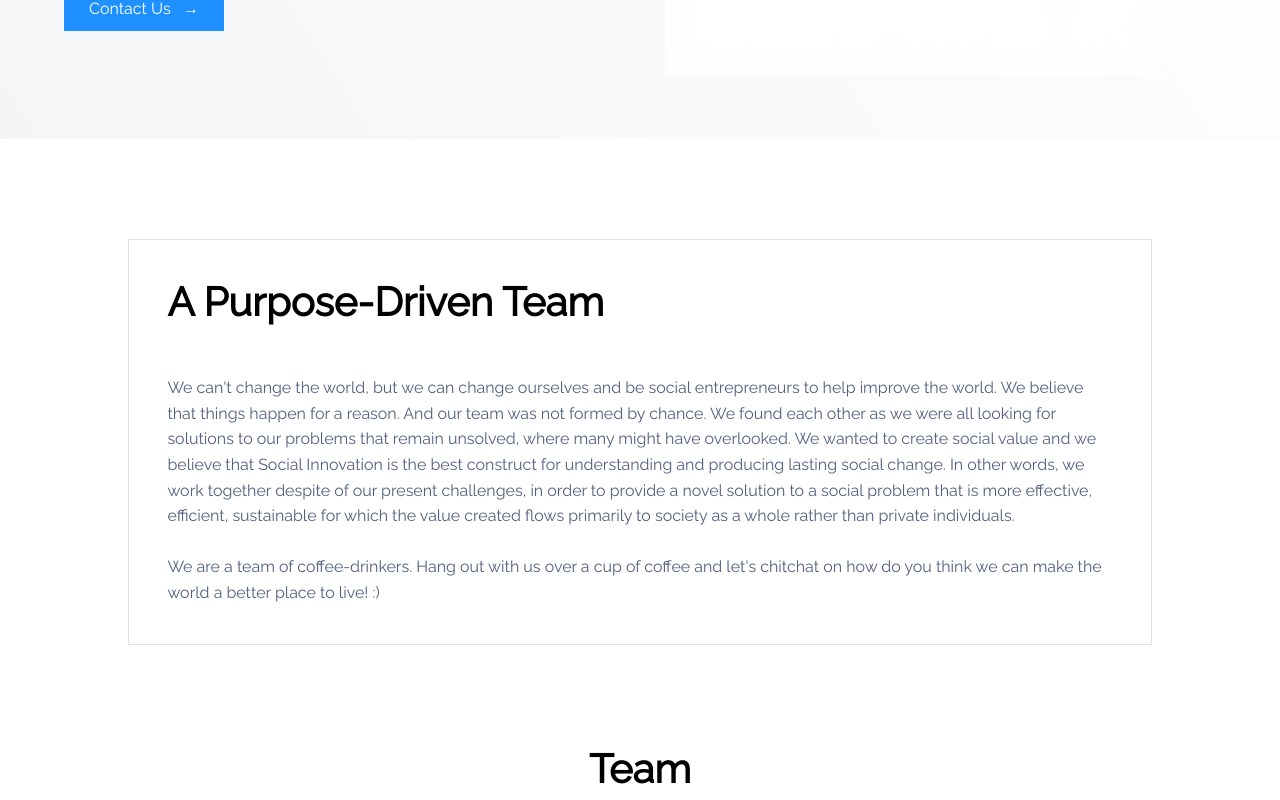
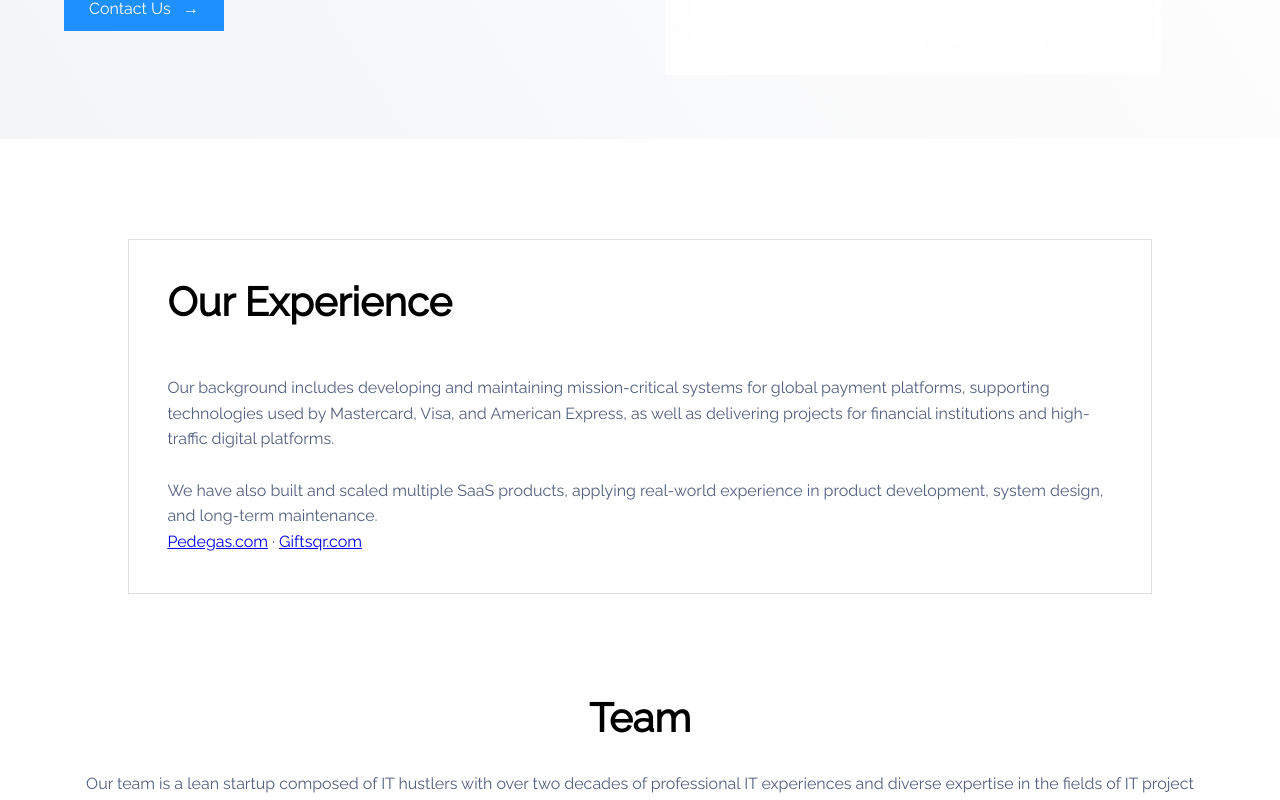
Before and after one commit to childhood2/company-website, a React (Create React App) app: page /about in a window 1280 px wide. Shown: the part 541-1341 px from the top of the page. Built offline with nearby package versions, Linux system fonts and the light colour scheme.

Commit message:
experiences

```diff
--- a/src/components/About.js
+++ b/src/components/About.js
@@ -44,25 +44,35 @@ function About() {
 
       <div className="app__jumbotronSmall">
         <div className="about__desc">
-          <h1>A Purpose-Driven Team</h1>
+          <h1>Our Experience</h1>
           <p>
-            We can't change the world, but we can change ourselves and be social
-            entrepreneurs to help improve the world. We believe that things
-            happen for a reason. And our team was not formed by chance. We found
-            each other as we were all looking for solutions to our problems that
-            remain unsolved, where many might have overlooked. We wanted to
-            create social value and we believe that Social Innovation is the
-            best construct for understanding and producing lasting social
-            change. In other words, we work together despite of our present
-            challenges, in order to provide a novel solution to a social problem
-            that is more effective, efficient, sustainable for which the value
-            created flows primarily to society as a whole rather than private
-            individuals.
+            Our background includes developing and maintaining mission-critical
+            systems for global payment platforms, supporting technologies used
+            by Mastercard, Visa, and American Express, as well as delivering
+            projects for financial institutions and high-traffic digital
+            platforms.
             <br></br>
             <br></br>
-            We are a team of coffee-drinkers. Hang out with us over a cup of
-            coffee and let's chitchat on how do you think we can make the world
-            a better place to live! :)
+            We have also built and scaled multiple SaaS products, applying
+            real-world experience in product development, system design, and
+            long-term maintenance.
+          </p>
+          <p>
+            <a
+              href="https://www.pedegas.com"
+              target="_blank"
+              rel="noopener noreferrer"
+            >
+              Pedegas.com
+            </a>
+            {" · "}
+            <a
+              href="https://www.giftsqr.com"
+              target="_blank"
+              rel="noopener noreferrer"
+            >
+              Giftsqr.com
+            </a>
           </p>
         </div>
       </div>
```
